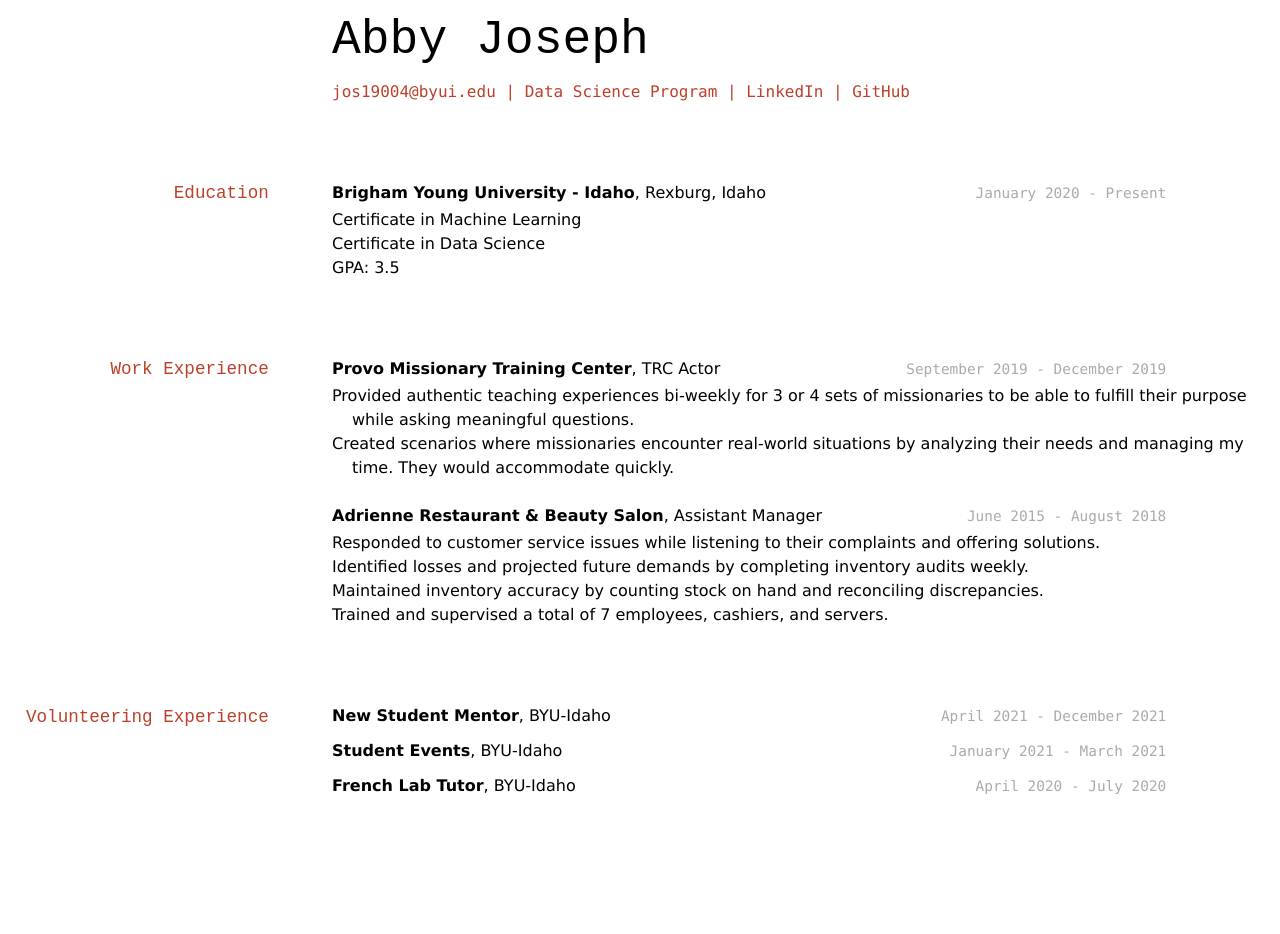
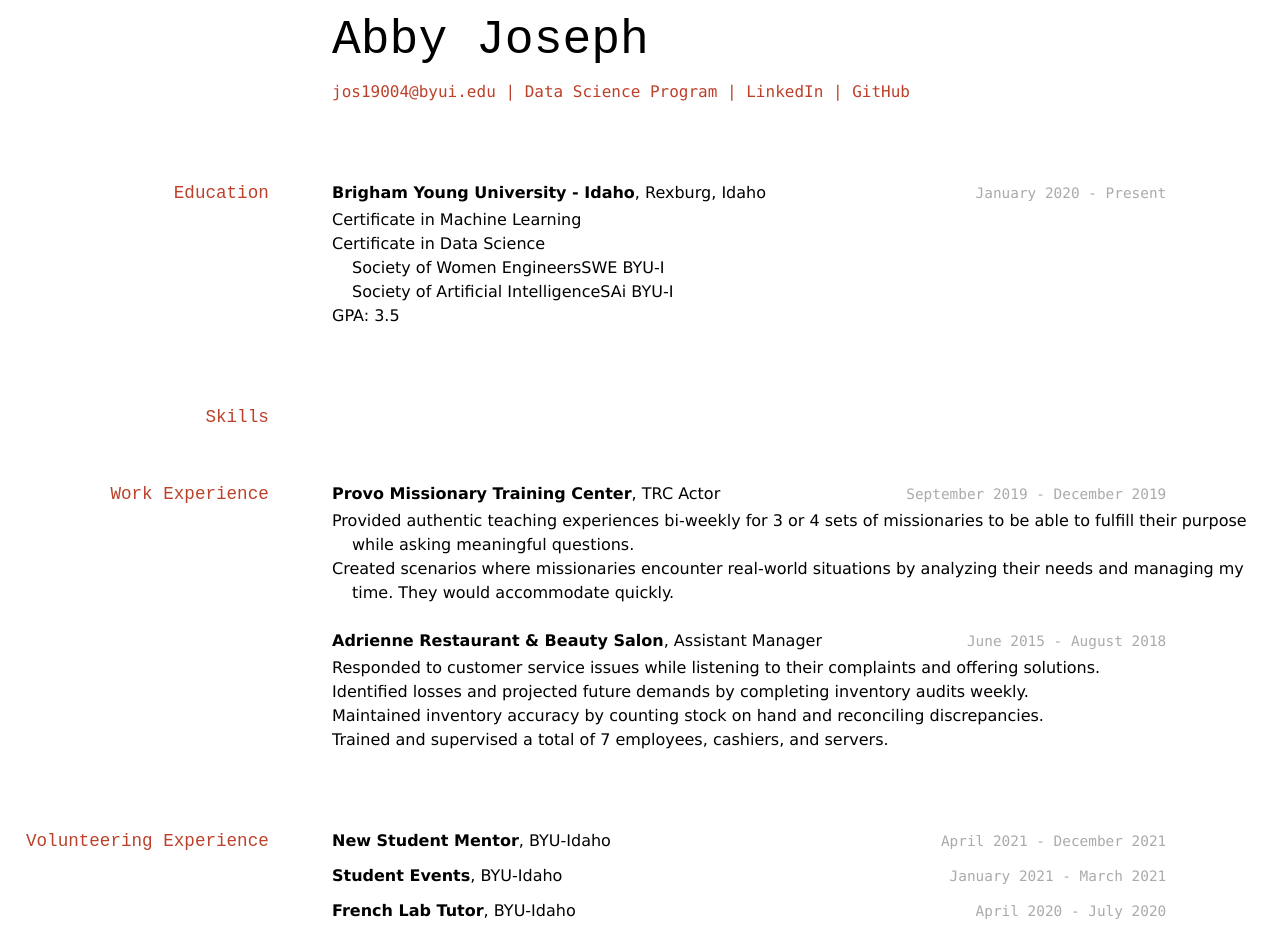
Before and after one commit to anrj2/Joseph2-Resume, a Jekyll site: the page built from docs/index.md, in a window 1280 px wide. Built offline with Jekyll 4.4.1, drawn with Linux system fonts in a browser that asks for light colours; before the commit the page ends 900 px from its top, so only the background shows below that.

Commit message:
Update index.md

```diff
--- a/docs/index.md
+++ b/docs/index.md
@@ -19,8 +19,11 @@ __Brigham Young University - Idaho__, Rexburg, Idaho
 
 - Certificate in Machine Learning
 - Certificate in Data Science
+- Society of Women Engineers | SWE BYU-I
+- Society of Artificial Intelligence | SAi BYU-I
 - GPA: 3.5
 
+## Skills
 
 ## Work Experience
 
```
